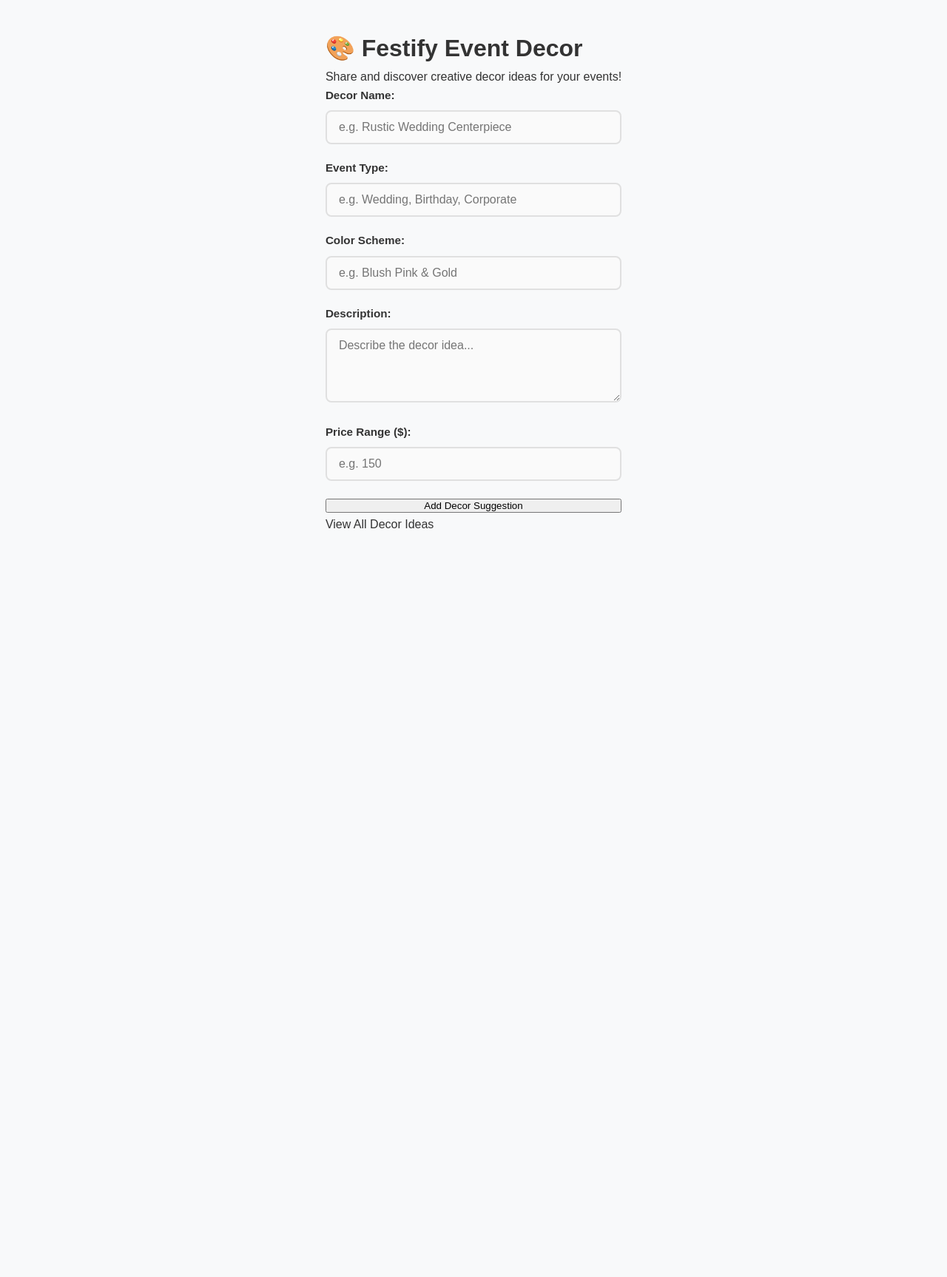
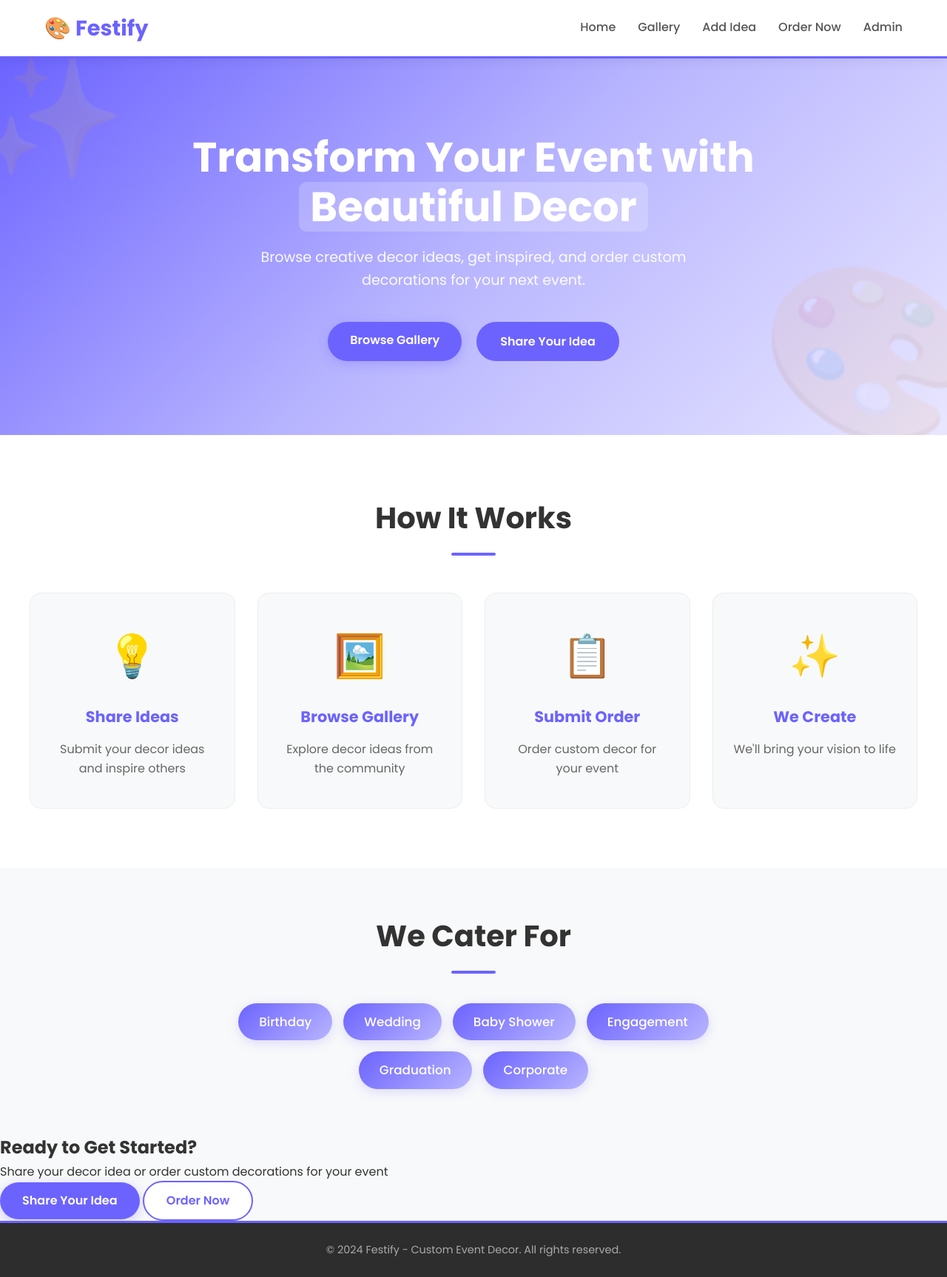
Before and after one commit to Jithubby/festify-design-proj, a Flask app: page / in a window 1280 px wide. Shown: the whole page at 74% size. Before the commit the page ends 714 px from the top, so only its background shows below. Run offline with Flask 3, Linux system fonts and the light colour scheme.

Commit message:
modified style.css with multiple routes

```diff
--- a/static/style.css
+++ b/static/style.css
@@ -566,3 +566,40 @@ footer {
         font-size: 0.9rem;
     }
 }
+/* call to action section */
+/* alternative - white buttons with purple text */
+/* hero buttons fix - makes both buttons visible */
+.hero-buttons .btn {
+    display: inline-block;
+    padding: 12px 30px;
+    border-radius: 30px;
+    font-weight: 600;
+    font-size: 1rem;
+    text-align: center;
+    text-decoration: none;
+    transition: all 0.3s ease;
+}
+
+.hero-buttons .btn-primary {
+    background: #6C63FF;
+    color: white;
+    border: none;
+}
+
+.hero-buttons .btn-primary:hover {
+    background: #5a52d5;
+    color: white;
+    transform: translateY(-3px);
+}
+
+.hero-buttons .btn-secondary {
+    background: #6C63FF;
+    color: white;
+    border: 2px solid #6C63FF;
+}
+
+.hero-buttons .btn-secondary:hover {
+    background: #5a52d5;
+    color: white;
+    transform: translateY(-3px);
+}
--- a/templates/index.html
+++ b/templates/index.html
@@ -1,48 +1,90 @@
 <!DOCTYPE html>
 <html>
 <head>
-    <!-- title which is shown in browser tab -->
-    <title>Festify - Event Decor Suggestions</title>
-    <!-- links to external CSS file for styling -->
+    <title>Festify - Custom Event Decor</title>
     <link rel="stylesheet" href="{{ url_for('static', filename='style.css') }}">
+    <link href="https://fonts.googleapis.com/css2?family=Poppins:wght@300;400;500;600;700&display=swap" rel="stylesheet">
 </head>
 <body>
-    <div class="container">
-        {% if error %}
-<div class="error-message">
-    ⚠️ {{ error }}
-</div>
-{% endif %}
-        <!-- Main Heading -->
-        <h1>🎨 Festify Event Decor</h1>
-        <p>Share and discover creative decor ideas for your events!</p><!-- Form that sends data to /add when submitted -->
-        <form action="/add" method="POST">
-            <!-- decor name field -->
-            <label>Decor Name:</label>
-            <input type="text" name="decor_name" placeholder="e.g. Rustic Wedding Centerpiece" required>
+    <!-- navigation bar -->
+    <nav class="navbar">
+        <div class="nav-container">
+            <a href="/" class="nav-logo">🎨 Festify</a>
+            <div class="nav-links">
+                <a href="/">Home</a>
+                <a href="/decor">Gallery</a>
+                <a href="/add-idea">Add Idea</a>
+                <a href="/order">Order Now</a>
+                <a href="/login">Admin</a>
+            </div>
+        </div>
+    </nav>
 
-            <!-- event name field -->
-            <label>Event Type:</label>
-            <input type="text" name="event_type" placeholder="e.g. Wedding, Birthday, Corporate" required>
+    <!-- hero section -->
+    <header class="hero">
+        <div class="hero-content">
+            <h1>Transform Your Event with <span class="highlight">Beautiful Decor</span></h1>
+            <p>Browse creative decor ideas, get inspired, and order custom decorations for your next event.</p>
+            <div class="hero-buttons">
+                <a href="/decor" class="btn btn-primary">Browse Gallery</a>
+                <a href="/add-idea" class="btn btn-secondary">Share Your Idea</a>
+            </div>
+        </div>
+    </header>
 
-            <!-- color scheme field -->
-            <label>Color Scheme:</label>
-            <input type="text" name="color_scheme" placeholder="e.g. Blush Pink & Gold" required>
+    <!-- features section -->
+    <section class="features">
+        <h2>How It Works</h2>
+        <div class="feature-grid">
+            <div class="feature-card">
+                <div class="feature-icon">💡</div>
+                <h3>Share Ideas</h3>
+                <p>Submit your decor ideas and inspire others</p>
+            </div>
+            <div class="feature-card">
+                <div class="feature-icon">🖼️</div>
+                <h3>Browse Gallery</h3>
+                <p>Explore decor ideas from the community</p>
+            </div>
+            <div class="feature-card">
+                <div class="feature-icon">📋</div>
+                <h3>Submit Order</h3>
+                <p>Order custom decor for your event</p>
+            </div>
+            <div class="feature-card">
+                <div class="feature-icon">✨</div>
+                <h3>We Create</h3>
+                <p>We'll bring your vision to life</p>
+            </div>
+        </div>
+    </section>
 
-            <!-- description text field -->
-            <label>Description:</label>
-            <textarea name="description" placeholder="Describe the decor idea..." required></textarea>
+    <!-- event types -->
+    <section class="events-section">
+        <h2>We Cater For</h2>
+        <div class="event-tags">
+            <span class="event-tag">Birthday</span>
+            <span class="event-tag">Wedding</span>
+            <span class="event-tag">Baby Shower</span>
+            <span class="event-tag">Engagement</span>
+            <span class="event-tag">Graduation</span>
+            <span class="event-tag">Corporate</span>
+        </div>
+    </section>
 
-            <!-- price field, number only -->
-            <label>Price Range ($):</label>
-            <input type="number" name="price" placeholder="e.g. 150" step="0.01" required>
+    <!-- call to action -->
+    <section class="cta-section">
+        <h2>Ready to Get Started?</h2>
+        <p>Share your decor idea or order custom decorations for your event</p>
+        <div class="cta-buttons">
+            <a href="/add-idea" class="btn btn-primary">Share Your Idea</a>
+            <a href="/order" class="btn btn-secondary">Order Now</a>
+        </div>
+    </section>
 
-            <!-- submit button -->
-            <button type="submit">Add Decor Suggestion</button>
-        </form>
-
-        <!-- link to view all submitted decor ideas -->
-        <a href="/decor">View All Decor Ideas</a>
-    </div>
+    <!-- footer -->
+    <footer>
+        <p>&copy; 2024 Festify - Custom Event Decor. All rights reserved.</p>
+    </footer>
 </body>
 </html>
```
Also changed, not shown: templates/addidea.html (added, +63 -0 lines), templates/decor.html (+6 -8 lines), festify.db.
